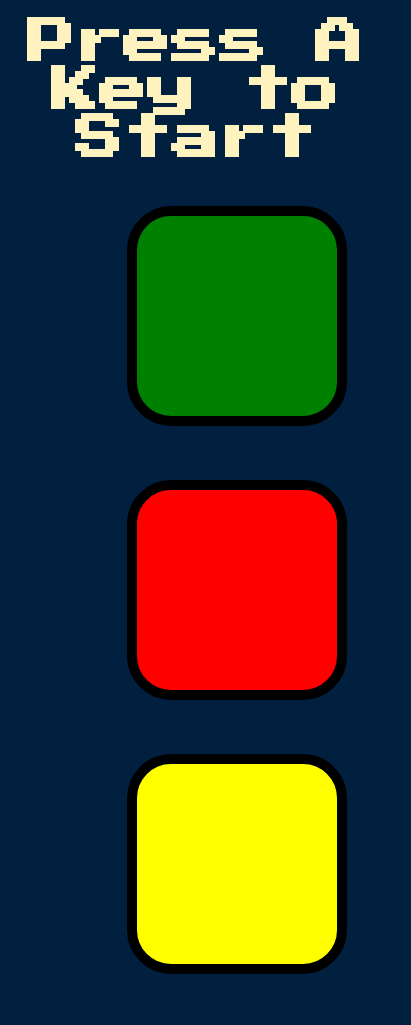
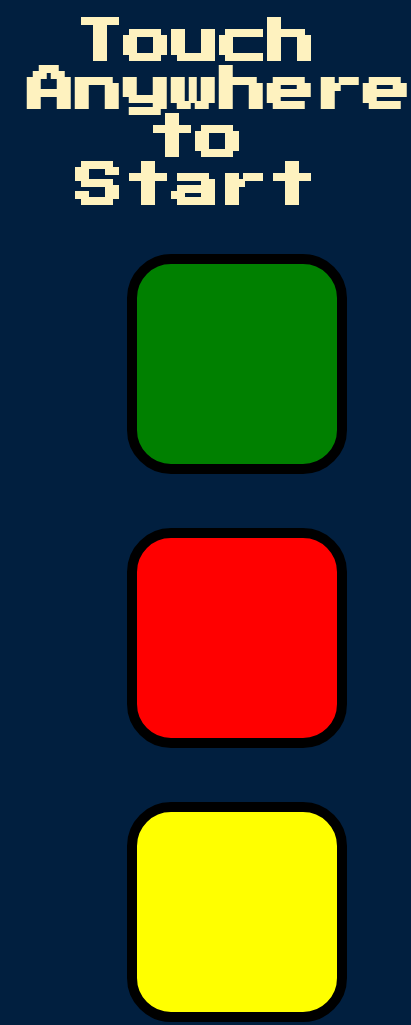
Before and after one commit to Parkkyyy/Simon-Game, a plain HTML site: page index.html in a window 390 px wide. Shown: the top 1025 px of the page, 411 px wide, since content can reach past the window. Drawn offline with nearby package versions, Linux system fonts and the light colour scheme.

Commit message:
Update index.html

```diff
--- a/index.html
+++ b/index.html
@@ -9,7 +9,8 @@
 </head>
 
 <body>
-  <h1 id="level-title">Press A Key to Start</h1>
+  <h1 class="laptop" id="level-title">Press A Key to Start</h1>
+  <h1 class="mobile" id="level-title">Touch Anywhere to Start</h1>
   <div class="container">
     <div class="row">
 
```
